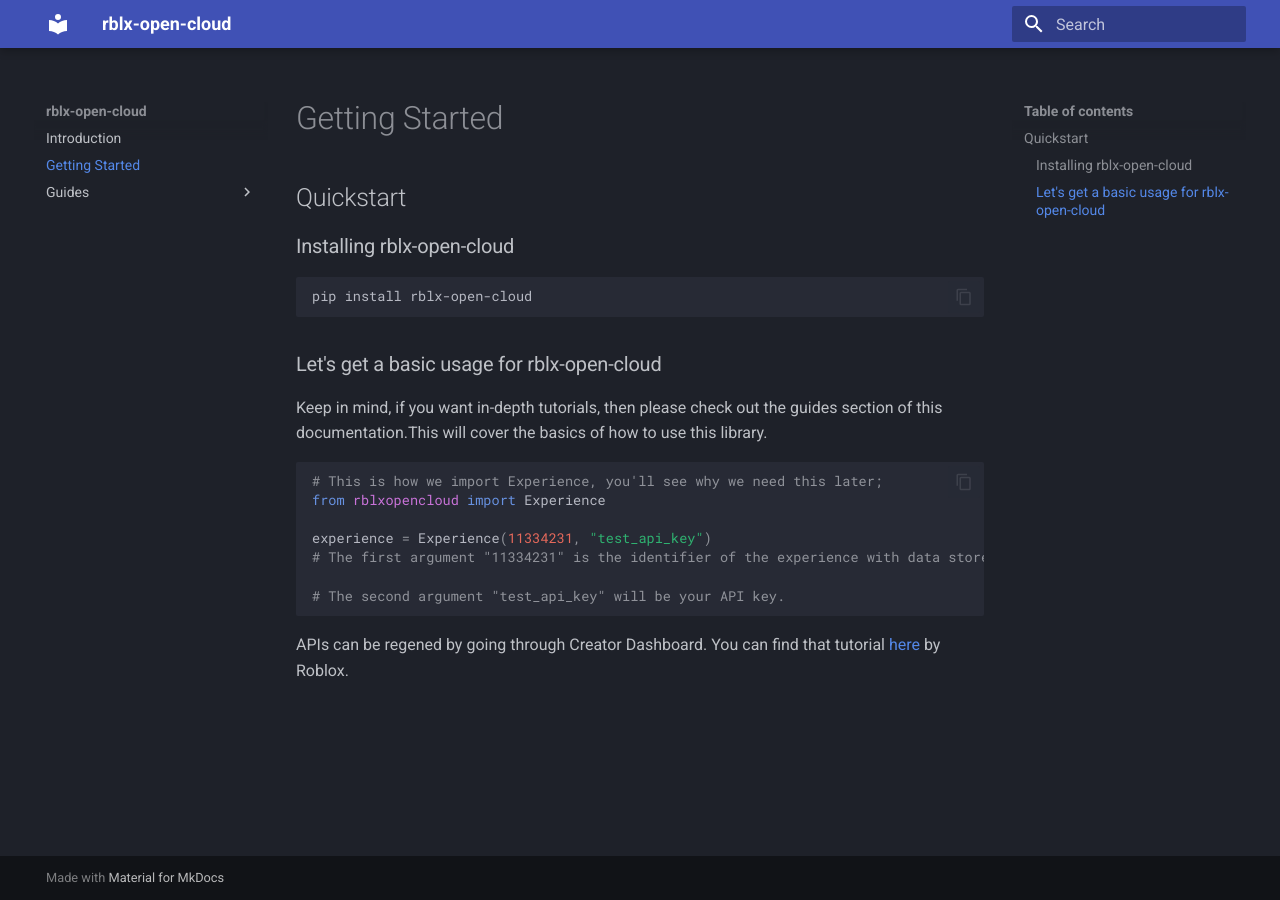
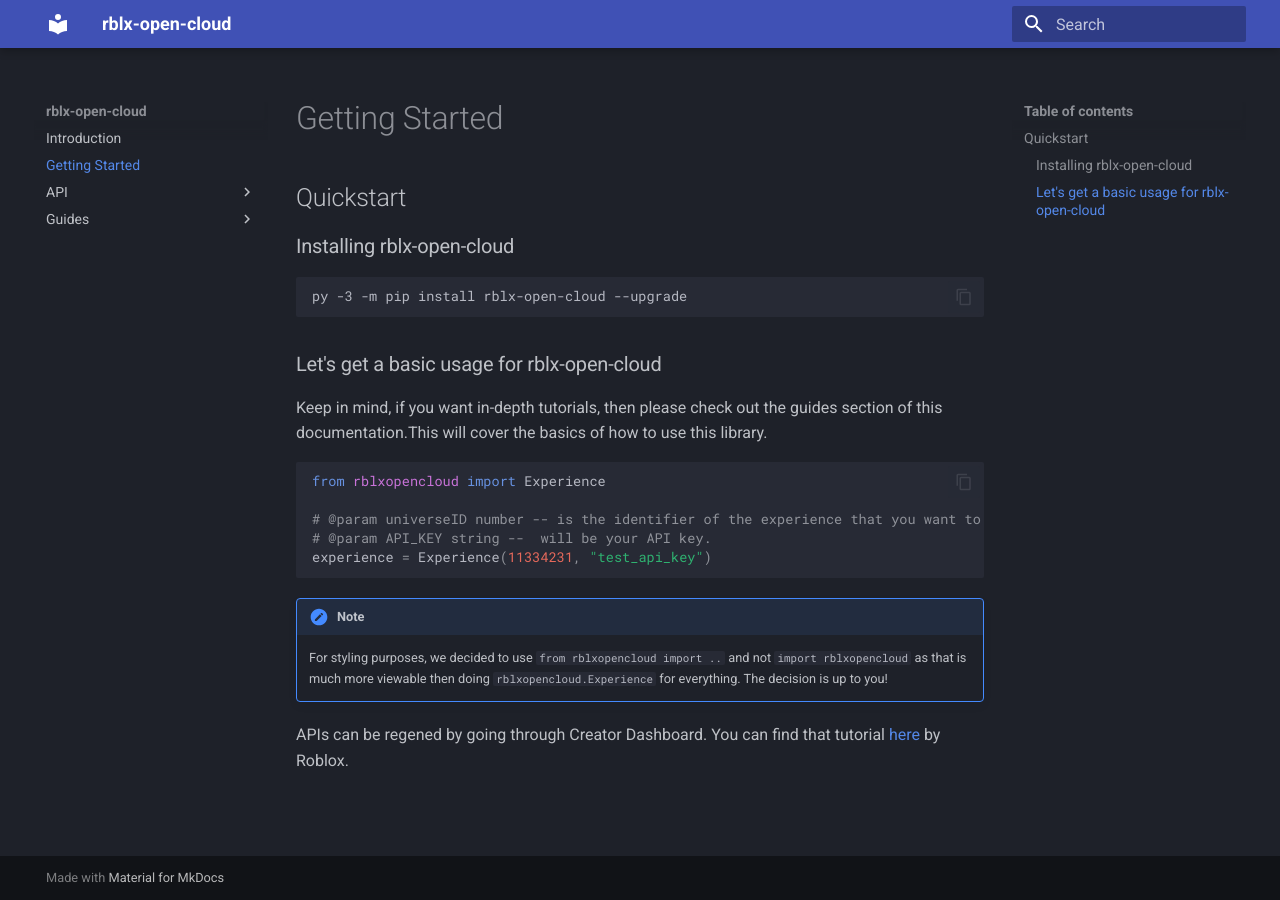
Before and after one commit to treeben77/rblx-open-cloud, an MkDocs documentation site: the page built from docs/getting_started.md, in a window 1280 px wide. Built offline with MkDocs 1.6.1 and Material for MkDocs 9.7.7, drawn with Linux system fonts in a browser that asks for light colours.

Commit message:
added notes in two of the documents

````diff
--- a/docs/getting_started.md
+++ b/docs/getting_started.md
@@ -6,19 +6,21 @@ title: Getting Started
 
 ### Installing rblx-open-cloud
 ```
-pip install rblx-open-cloud
+py -3 -m pip install rblx-open-cloud --upgrade
 ```
 
 ### Let's get a basic usage for rblx-open-cloud
 Keep in mind, if you want in-depth tutorials, then please check out the guides section of this documentation.This will cover the basics of how to use this library.
 
 ```py
-# This is how we import Experience, you'll see why we need this later;
 from rblxopencloud import Experience
 
+# @param universeID number -- is the identifier of the experience that you want to access.
+# @param API_KEY string --  will be your API key.
 experience = Experience(11334231, "test_api_key")
-# The first argument "11334231" is the identifier of the experience with data stores that you want to access. You can copy your experience's Universe ID on Creator Dashboard.
+```
+!!! note
+    For styling purposes, we decided to use ``from rblxopencloud import ..`` and not ``import rblxopencloud`` as that is much more viewable then doing ``rblxopencloud.Experience`` for everything. The decision is up to you!
 
-# The second argument "test_api_key" will be your API key.
-```
+
 APIs can be regened by going through Creator Dashboard. You can find that tutorial [here](https://create.roblox.com/docs/cloud/open-cloud/api-keys#creating-an-api-key) by Roblox.
--- a/mkdocs.yml
+++ b/mkdocs.yml
@@ -13,3 +13,6 @@ markdown_extensions:
   - pymdownx.inlinehilite
   - pymdownx.snippets
   - pymdownx.superfences
+  - admonition
+  - pymdownx.details
+  - pymdownx.superfences
````
Also changed, not shown: docs/API/experience.md (added, +5 -0 lines), docs/index.md (+4 -0 lines).
